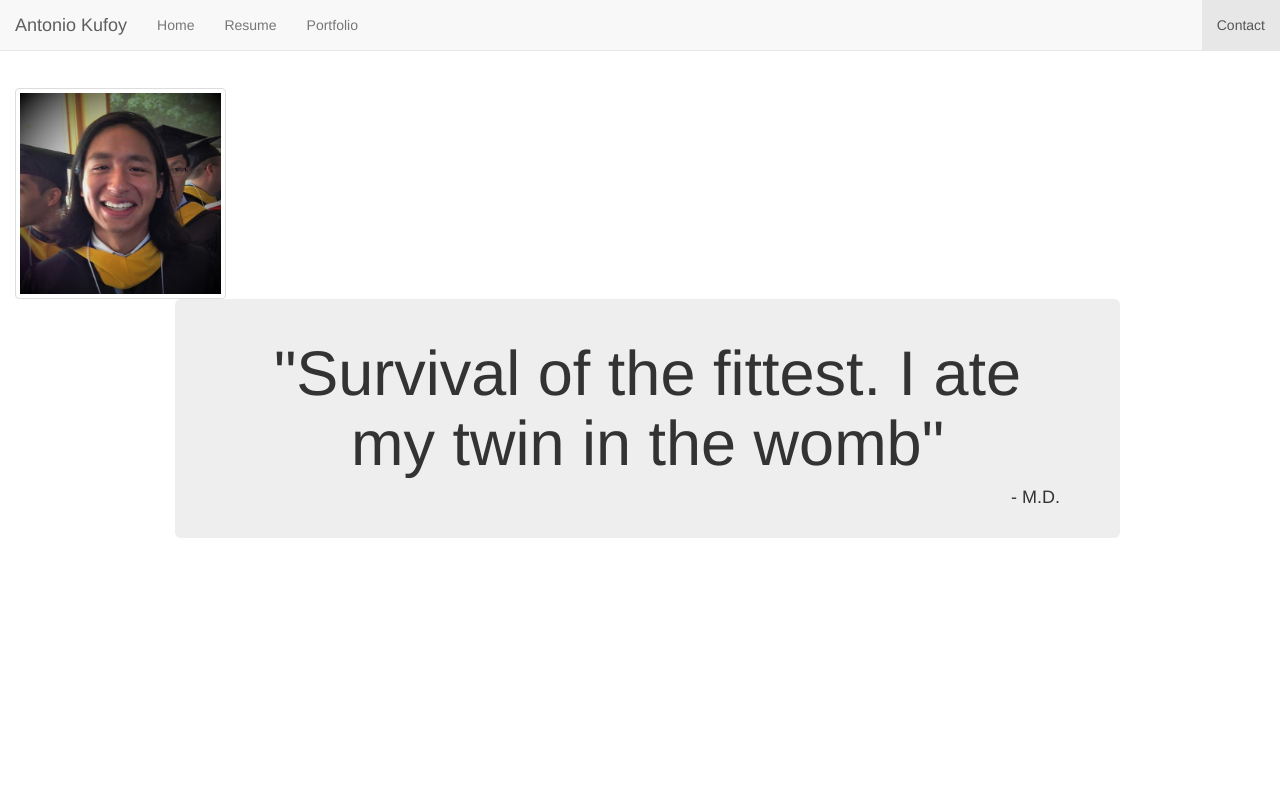
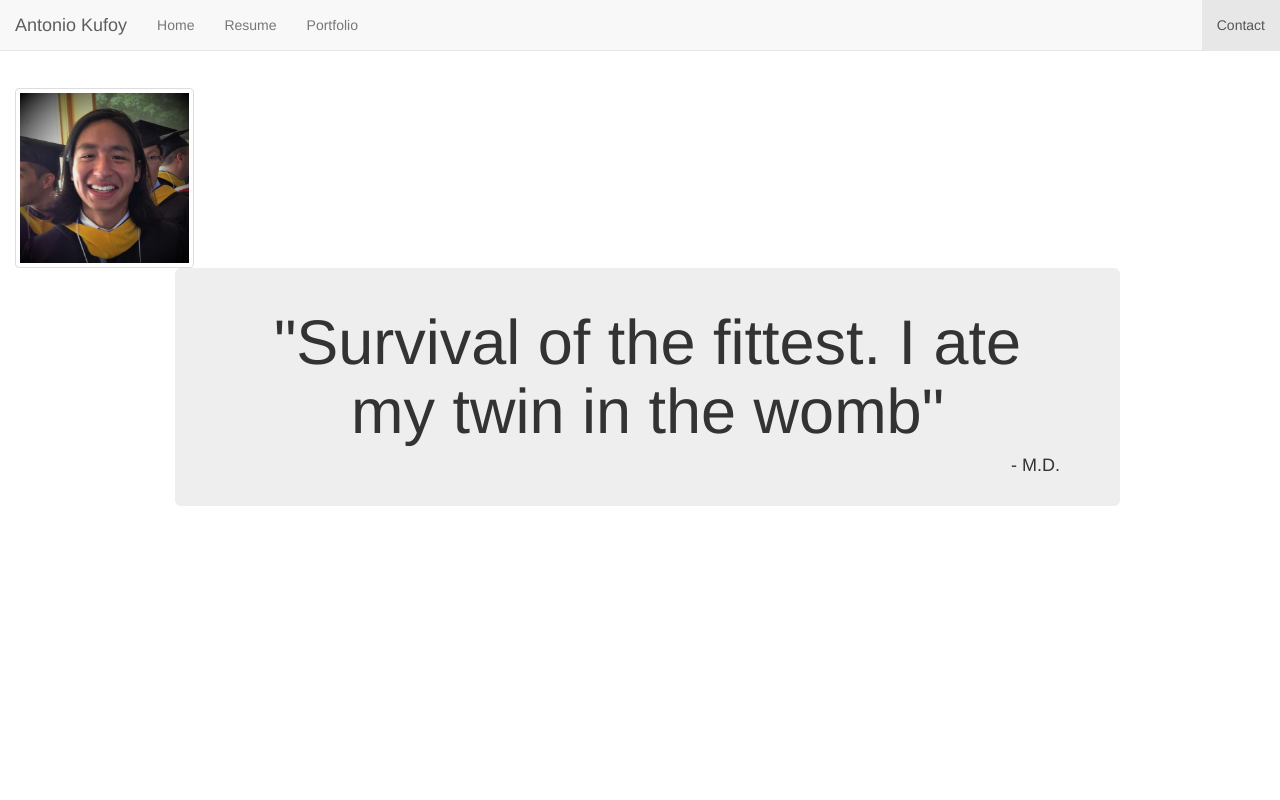
Before and after one commit to akufoy/akufoy.github.io, a plain HTML site: page index.html in a window 1280 px wide. Shown: the top 800 px of the page. Drawn offline with nearby package versions, Linux system fonts and the light colour scheme; a web font is replaced by a local one.

Commit message:
resizing homepage image

```diff
--- a/style.css
+++ b/style.css
@@ -20,8 +20,8 @@ li:hover {
 }
 
 #home_image {
-    height: 100%;
-    width: 100%;
+    height: 85%;
+    width: 85%;
 }
 
 .col-lg-2 {
```
